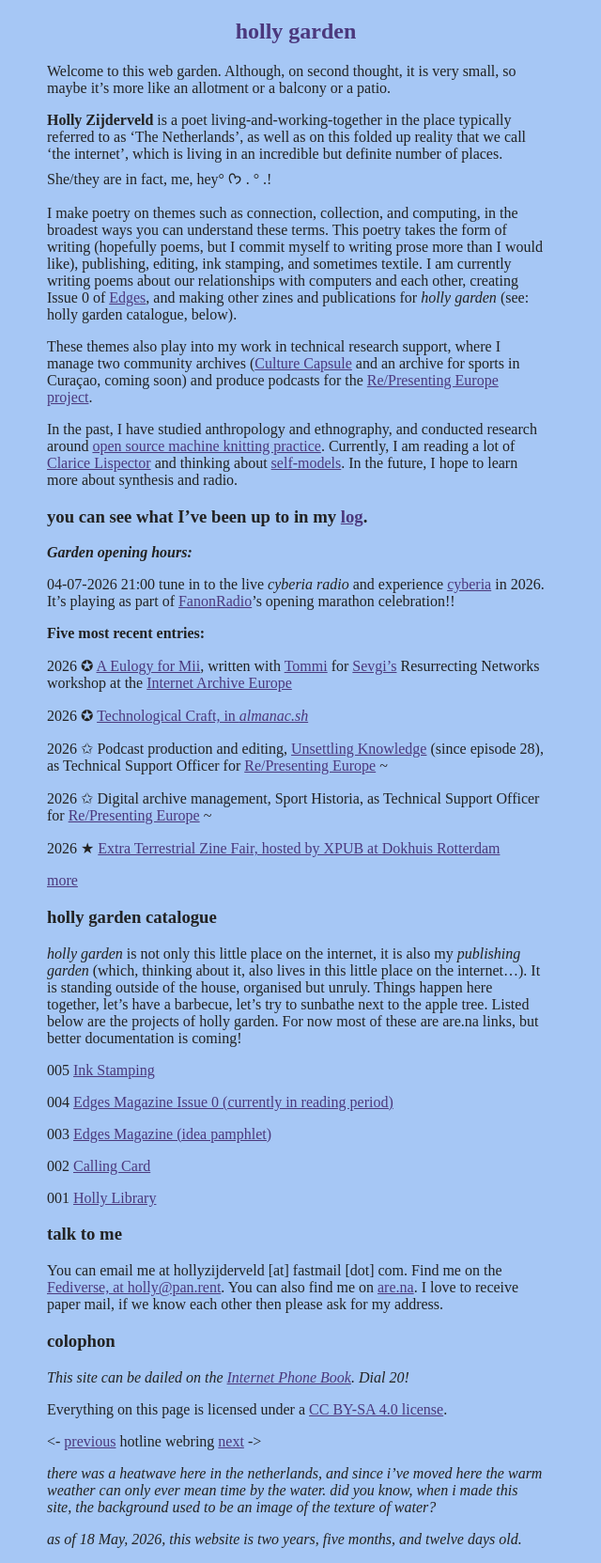
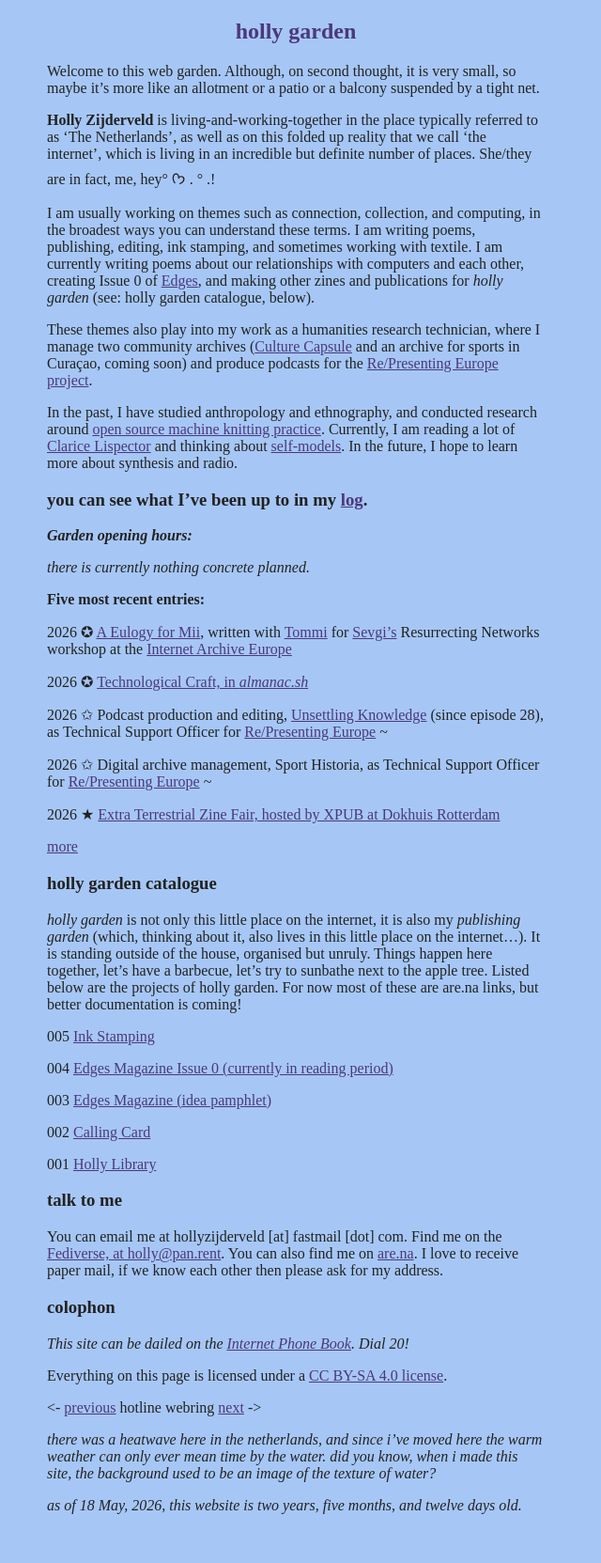
Before and after one commit to hollyz1jderveld/hollyz1jderveld.github.io, a Jekyll site: the page built from index.md, in a window 1280 px wide. Shown: the whole page at 94% size, without its empty margins (0-640 px from the left). Built offline with Jekyll 4.4.1, drawn with Linux system fonts in a browser that asks for light colours; some web fonts are replaced; Markdown is read by kramdown in place of the engine named in the settings; our own code applies the rules of GitHub Pages for plain Markdown files; after the commit the page ends 1627 px from its top, so only the background shows below that.

Commit message:
Update index.md

```diff
--- a/index.md
+++ b/index.md
@@ -3,20 +3,20 @@ layout: default
 ---
 
 ## holly garden
-Welcome to this web garden. Although, on second thought, it is very small, so maybe it's more like an allotment or a balcony or a patio.
+Welcome to this web garden. Although, on second thought, it is very small, so maybe it's more like an allotment or a patio or a balcony suspended by a tight net.
 
-**Holly Zijderveld** is a poet living-and-working-together in the place typically referred to as 'The Netherlands', as well as on this folded up reality that we call 'the internet', which is living in an incredible but definite number of places. She/they are in fact, me, hey° ᡣ𐭩 . ° .!
+**Holly Zijderveld** is living-and-working-together in the place typically referred to as 'The Netherlands', as well as on this folded up reality that we call 'the internet', which is living in an incredible but definite number of places. She/they are in fact, me, hey° ᡣ𐭩 . ° .!
 
-I make poetry on themes such as connection, collection, and computing, in the broadest ways you can understand these terms. This poetry takes the form of writing (hopefully poems, but I commit myself to writing prose more than I would like), publishing, editing, ink stamping, and sometimes textile. I am currently writing poems about our relationships with computers and each other, creating Issue 0 of [Edges](https://edgesmag.net), and making other zines and publications for *holly garden* (see: holly garden catalogue, below).
+I am usually working on themes such as connection, collection, and computing, in the broadest ways you can understand these terms. I am writing poems, publishing, editing, ink stamping, and sometimes working with textile. I am currently writing poems about our relationships with computers and each other, creating Issue 0 of [Edges](https://edgesmag.net), and making other zines and publications for *holly garden* (see: holly garden catalogue, below).
 
-These themes also play into my work in technical research support, where I manage two community archives ([Culture Capsule](https://culturecapsule.nl) and an archive for sports in Curaçao, coming soon) and produce podcasts for the [Re/Presenting Europe project](https://re-presentingeurope.nl/).
+These themes also play into my work as a humanities research technician, where I manage two community archives ([Culture Capsule](https://culturecapsule.nl) and an archive for sports in Curaçao, coming soon) and produce podcasts for the [Re/Presenting Europe project](https://re-presentingeurope.nl/).
 
 In the past, I have studied anthropology and ethnography, and conducted research around [open source machine knitting practice](https://www.are.na/block/41968190). Currently, I am reading a lot of [Clarice Lispector](https://www.are.na/holly-zijderveld/clarice-lispector-w0v1gdvrpcc) and thinking about [self-models](https://supergijs.com/researchgroup.html). In the future, I hope to learn more about synthesis and radio.
 
 ### you can see what I've been up to in my [log](https://holly.garden/log).
 ***Garden opening hours:***
 
-04-07-2026  21:00   tune in to the live *cyberia radio* and experience [cyberia](https://lain.wiki/wiki/Cyberia) in 2026. It's playing as part of [FanonRadio](https://fanon.radio/)'s opening marathon celebration!!
+*there is currently nothing concrete planned.*
 
 **Five most recent entries:**
 
```
